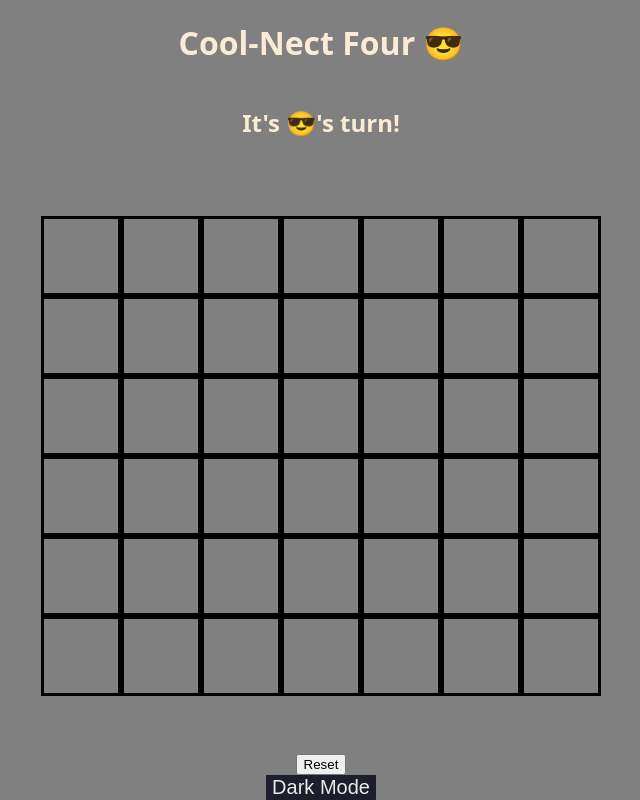
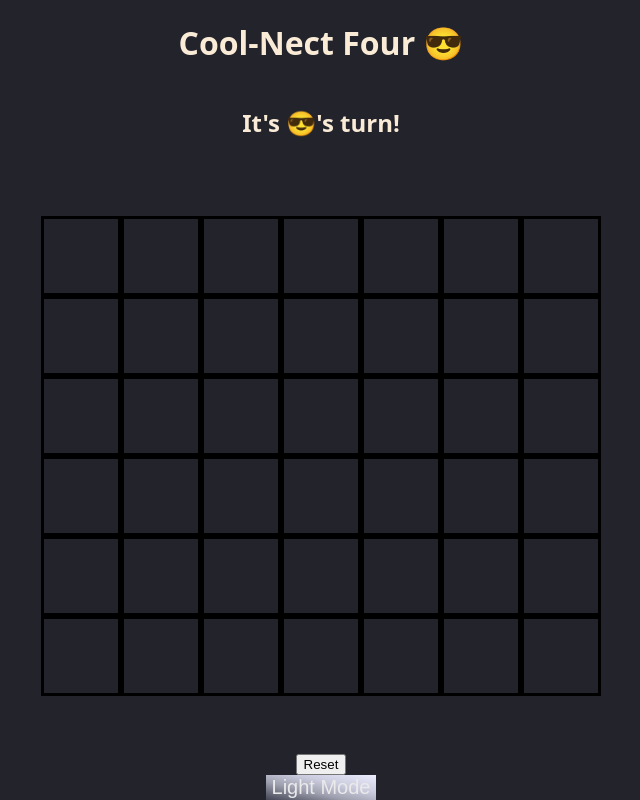
Before and after one commit to Rcombest/cool-nect-four, a plain HTML site: page index.html in a window 1280 px wide. Both pictures are taken after a click on the button 640 px from the left and 787 px from the top of the page. Shown: the whole page, without its empty margins (319-959 px from the left). Drawn offline with Linux system fonts and the light colour scheme.

Commit message:
completes initial dark mode setup

```diff
--- a/css/style.css
+++ b/css/style.css
@@ -14,7 +14,7 @@ html {
 body {
   --body-bg: gray;
   background-color: var(--body-bg);
-  --btn-text-color: #2a2a2a;
+  /* --btn-text-color: #2a2a2a; */
   --inverted-btn-text-color: #eaeaea;
   --light-dark-btn-bg: #1d1e2b;
   --light-dark-btn-content: "Dark Mode";
@@ -29,6 +29,16 @@ body {
   color: antiquewhite;
   align-items: center;
 
+}
+
+body.dark {
+  --body-bg: #22232b;
+  --btn-text-color: #eaeaea;
+  --inverted-btn-text-color: #eaeaea;
+  background-color: var(--body-bg);
+  --light-dark-btn-bg: linear-gradient(to right top, #444655, #595b6b, #6f7181,
+  #868898, #9ea0b0, #acaebe, #bbbccd, #cacbdc, #d2d4e5, #dadced, #e3e5f6, #ebeeff);
+--light-dark-btn-content: "Light Mode";
 }
 
 .btn {
```
